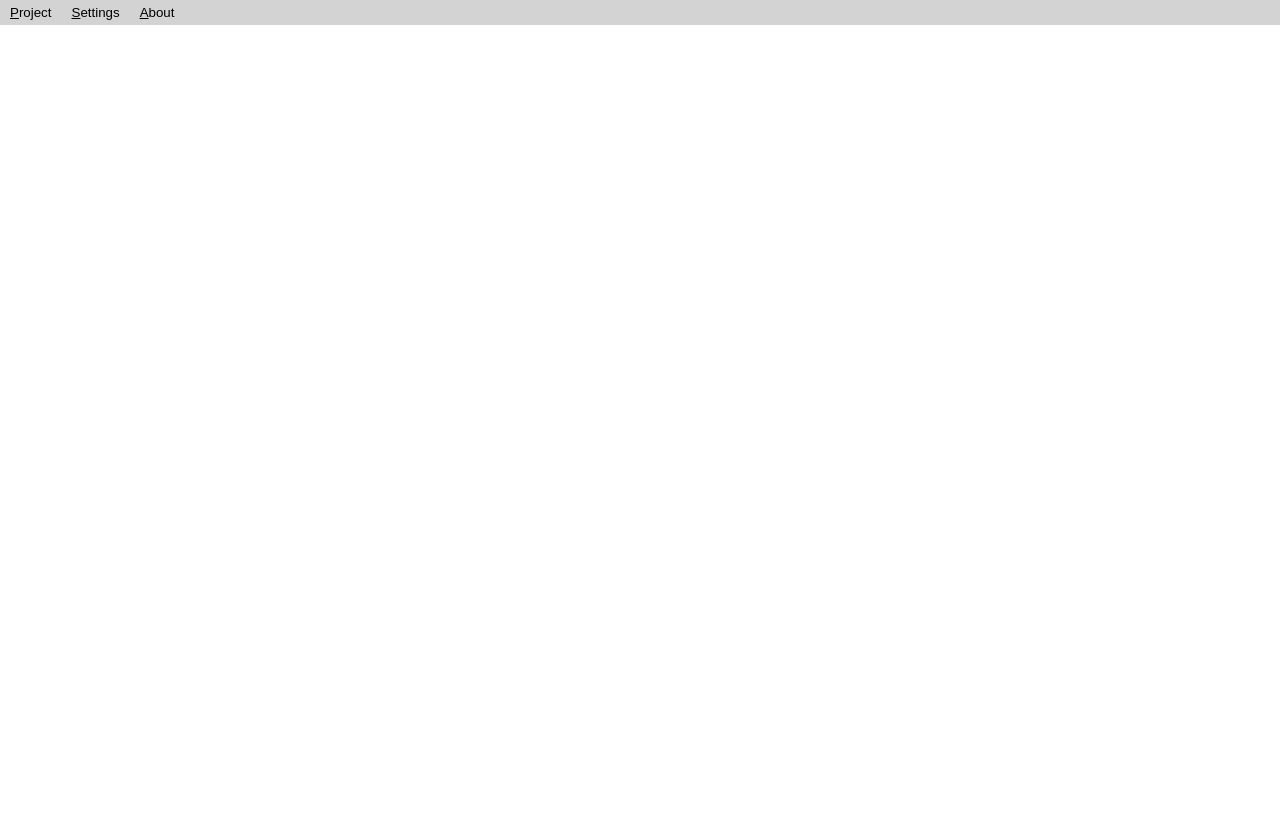
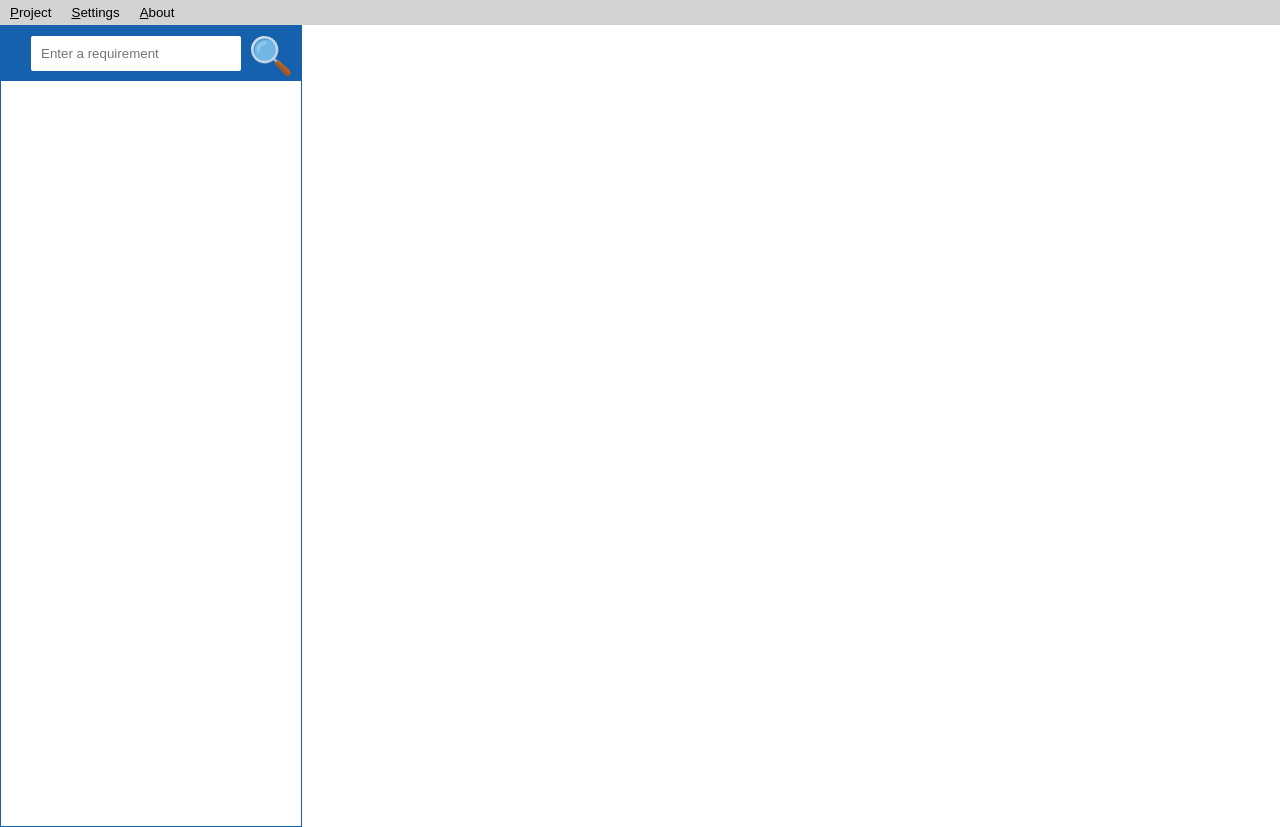
Before and after one commit to kendis-fit/software-requirements-front-end, a React (Create React App) app: page / in a window 1280 px wide. Before the commit the page ends 800 px from the top, so only its background shows below. Built offline with nearby package versions, Linux system fonts and the light colour scheme.

Commit message:
add: search panel

```diff
--- a/src/Components/App.tsx
+++ b/src/Components/App.tsx
@@ -1,7 +1,8 @@
 import React from "react";
 
-//import { FlexBlock } from "./Styles/Block";
+import { FlexBlock } from "./Styles/Block";
 import ControlPanel from "./ControlPanel/ControlPanel";
+import LeftPanel from "./LeftPanel/LeftPanel";
 
 import "../root.css";
 
@@ -9,6 +10,9 @@ const App = () => {
   return (
     <div>
       <ControlPanel></ControlPanel>
+      <FlexBlock>
+        <LeftPanel></LeftPanel>
+      </FlexBlock>
     </div>
   );
 }
--- a/src/Components/ControlPanel/ControlPanel.tsx
+++ b/src/Components/ControlPanel/ControlPanel.tsx
@@ -5,7 +5,7 @@ import { ControlBlock, ControlItemBlock } from "../Styles/Block";
 
 const ControlPanel = () => {
     return(
-        <ControlBlock Height="25px">
+        <ControlBlock Height="25px" Type="secondary">
             <ControlItemBlock>
                 <TextUnderline>P</TextUnderline>
                 <span>roject</span>
--- /dev/null
+++ b/src/Components/LeftPanel/LeftPanel.tsx
@@ -0,0 +1,14 @@
+import React from "react";
+
+import { ControlBlock } from "../Styles/Block";
+import SearchPanel from "./SearchPanel";
+
+const LeftPanel = () => {
+    return(
+        <ControlBlock Type="primary" OutLine={true} Height="100vh" Width="300px">
+            <SearchPanel></SearchPanel>
+        </ControlBlock>
+    );
+}
+
+export default LeftPanel;
--- /dev/null
+++ b/src/Components/LeftPanel/SearchPanel.tsx
@@ -0,0 +1,26 @@
+import React from "react";
+
+import { Image } from "../Styles/Image";
+import { Wrapper } from "../Styles/Wrapper";
+import { SearchInput } from "../Styles/Input";
+import { ControlBlock } from "../Styles/Block";
+import searchImage from "../../Images/search.png";
+
+const SearchPanel = () => {
+    return(
+        <ControlBlock Height="55px" Type="primary">
+            <Wrapper Top="10px" Left="30px">
+                <ControlBlock Type="white" Height="35px" Width="210px" Rounde="2px">
+                    <Wrapper Top="2px">
+                        <SearchInput placeholder="Enter a requirement" />
+                    </Wrapper>
+                </ControlBlock>
+            </Wrapper>
+            <Wrapper Top="10px" Left="10px">
+                <Image src={searchImage} height="40px" width="40px" alt="search icon" />
+            </Wrapper>
+        </ControlBlock>
+    );
+}
+
+export default SearchPanel;
--- a/src/Components/Styles/Block.tsx
+++ b/src/Components/Styles/Block.tsx
@@ -1,18 +1,36 @@
 import styled from "styled-components";
 
 import Colors from "../../Constants/Colors";
-import ISizeStyledComponent from "../../Interfaces/ISizeStyledComponent";
+import ISize from "../../Interfaces/StyledComponents/ISize";
+import ITypeColor from "../../Interfaces/StyledComponents/ITypeColor";
 
-export const FlexBlockRow = styled.div`
+interface IControlBlock extends ISize, ITypeColor
+{
+
+}
+
+export const FlexBlock = styled.div`
     display: flex;
 `;
 
-export const ControlBlock = styled.nav<ISizeStyledComponent>`
+export const ControlBlock = styled.nav<IControlBlock>`
     display: flex;
-    background-color: ${Colors.LightGray};
     line-height: 25px;
+    ${props => {
+
+        switch (props.Type)
+        {
+            case "primary":
+                return props.OutLine ? `border: 1px solid ${Colors.Blue}` : `background-color: ${Colors.Blue}`;
+            case "secondary":
+                return props.OutLine ? `border: 1px solid ${Colors.LightGray}` : `background-color: ${Colors.LightGray}`;
+            default:
+                return "background-color: white";
+        }
+    }}
+    ${props => props.Rounde ? `border-radius: ${props.Rounde}` : ""};
     ${props => props.Height ? `height: ${props.Height}` : `height: 25px`}
-    ${props => props.Width ? `width:  ${props.Width}` : `width: 100vw`}
+    ${props => props.Width ? `width:  ${props.Width}` : `width: 100%`}
 `;
 
 export const ControlItemBlock = styled.button`
--- /dev/null
+++ b/src/Components/Styles/Image.tsx
@@ -0,0 +1,10 @@
+import styled from "styled-components";
+
+export const Image = styled.img`
+    cursor: pointer;
+    opacity: 1;
+
+    :hover {
+        opacity: 0.75;
+    }
+`;
--- /dev/null
+++ b/src/Components/Styles/Input.tsx
@@ -0,0 +1,9 @@
+import styled from "styled-components";
+
+export const SearchInput = styled.input`
+    height: 10px;
+    width: 90%;
+    border: 0;
+    padding: 10px;
+    background-color: inherit;
+`;
--- /dev/null
+++ b/src/Components/Styles/Wrapper.tsx
@@ -0,0 +1,9 @@
+import styled from "styled-components";
+
+import { IWrapper } from "../../Interfaces/StyledComponents/IWrapper";
+
+export const Wrapper = styled.div<IWrapper>`
+    ${props =>
+        `margin: ${props.Top || "0"} ${props.Right || "0"} ${props.Bottom || "0"} ${props.Left || "0"}`
+    };
+`;
--- a/src/Interfaces/ISizeStyledComponent.ts
+++ /dev/null
@@ -1,5 +0,0 @@
-export default interface ISizeStyledComponent
-{
-    Height?: String;
-    Width?: String;
-}
--- /dev/null
+++ b/src/Interfaces/StyledComponents/ISize.ts
@@ -0,0 +1,6 @@
+export default interface ISize
+{
+    Height?: String;
+    Width?: String;
+    Rounde?: String;
+}
--- /dev/null
+++ b/src/Interfaces/StyledComponents/ITypeColor.ts
@@ -0,0 +1,5 @@
+export default interface ITypeColor
+{
+    Type: string;
+    OutLine?: boolean;
+}
--- /dev/null
+++ b/src/Interfaces/StyledComponents/IWrapper.ts
@@ -0,0 +1,7 @@
+export interface IWrapper
+{
+    Top?: string;
+    Left?: string;
+    Right?: string;
+    Bottom?: string;
+}
```
Also changed, not shown: src/Images/search.png (added).
